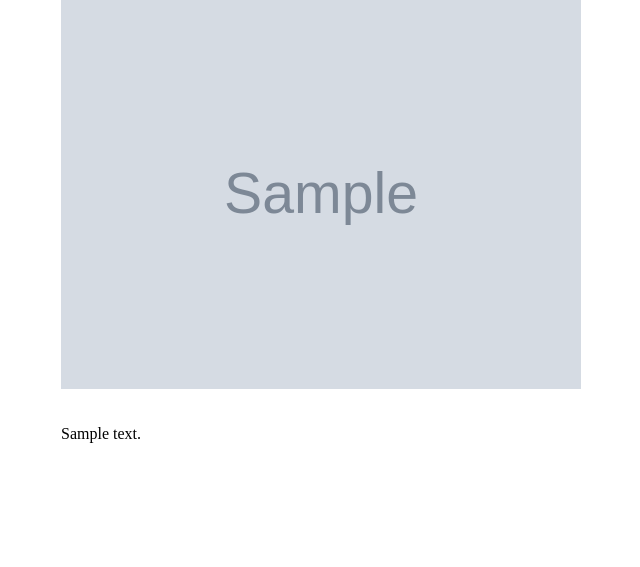
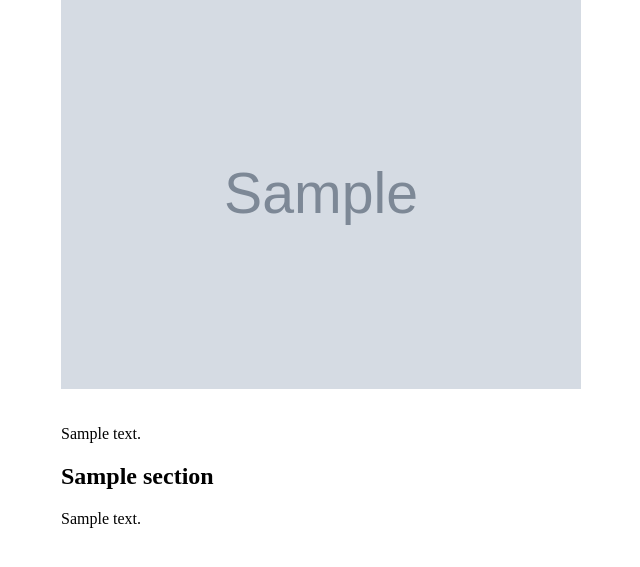
Before and after one commit to paulangermeier/portfolio, a Flask app: template templates/project_detail.html in a window 1280 px wide. Shown: the part 175-742 px from the top of the page, without its empty margins (319-959 px from the left). Run offline with Flask 3, Linux system fonts and the light colour scheme; the template is opened without the code that fills it: most values are stand-ins (such as "Sample title", 1, 10 or a date in 2020); grey boxes marked "Sample" are stand-in pictures.

Commit message:
Render project sections on detail page

```diff
--- a/app.py
+++ b/app.py
@@ -56,14 +56,21 @@ def project_details(slug):
     # create db cursor
     cur = get_db().cursor()
 
+    # query to get data for project from DB
     project = cur.execute(
         "SELECT * FROM projects WHERE slug = ?", (slug,)
         ).fetchone()
 
+    # if project is empty send error message
     if project is None:
         abort(404)
 
-    return render_template("project_detail.html", project=project)
+    # query to get data for content from DB
+    content = cur.execute(
+        "SELECT * FROM sections WHERE project_id = ? ORDER BY position", (project["id"],)
+    ).fetchall()
+
+    return render_template("project_detail.html", project=project, content=content)
 
 @app.route("/projects")
 def projects():
--- a/templates/project_detail.html
+++ b/templates/project_detail.html
@@ -22,6 +22,15 @@
         <div>
             <p>{{ project['long_description'] }}</p>
         </div>
+        {% for section in content %}
+        <section>
+            <h2>{{ section['heading'] }}</h2>
+            <p>{{ section['content'] }}</p>
+            {% if section['image_path'] %}
+            <img src="{{ url_for('static', filename=section['image_path']) }}">
+            {% endif %}
+        </section>
+        {% endfor %}
     </div>
 </div>
 
```
